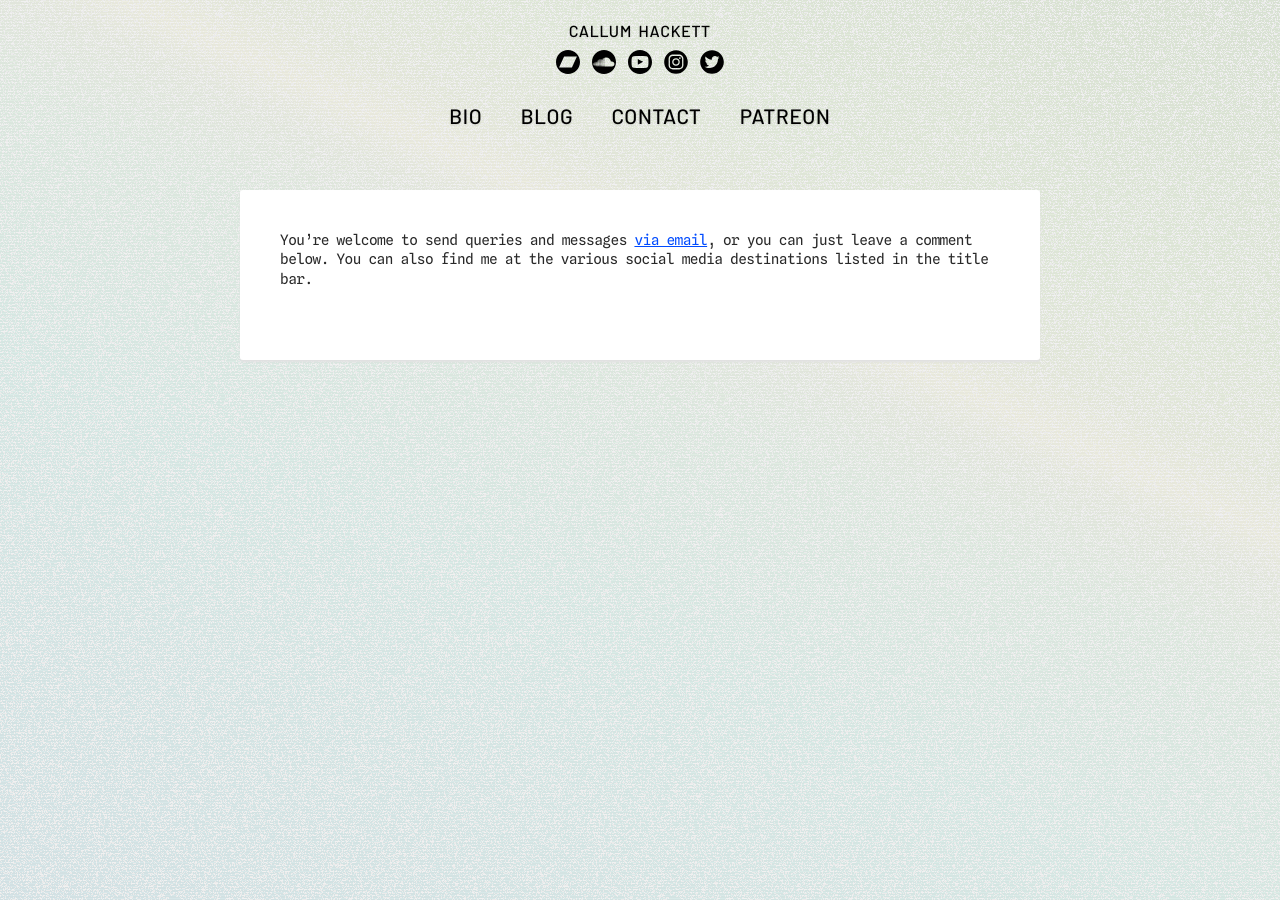
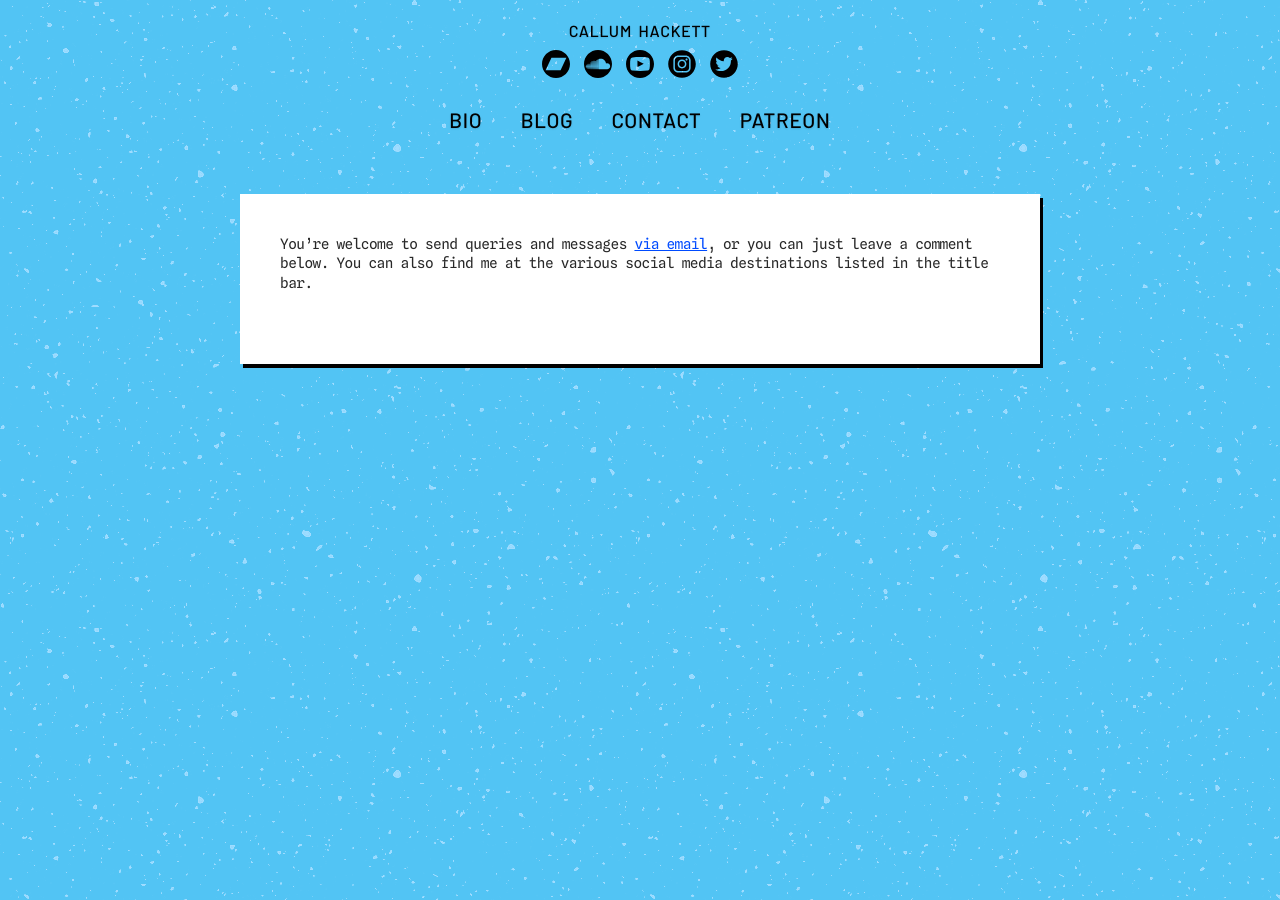
Before and after one commit to callumhackett/callumhackett.github.io, a Jekyll site: the page built from contact.md, in a window 1280 px wide. Built offline with Jekyll 4.4.1, drawn with Linux system fonts in a browser that asks for light colours; comment, search, counter and statistics services are not loaded.

Commit message:
added new background and colours

```diff
--- a/assets/css/core.css
+++ b/assets/css/core.css
@@ -28,19 +28,7 @@
 /* Containers */
 html {
     background-image:
-        repeating-linear-gradient(rgba(0,0,0,0.05) 0,transparent 1px,transparent 2px,rgba(0,0,0,0.05) 3px),
-        url('/assets/images/core/noise.png'),
-        linear-gradient(
-            25deg,
-            rgb(215, 230, 233) 0%,
-            rgb(219, 236, 232) 37%,
-            rgb(225, 236, 227) 54%,
-            rgb(231, 235, 225) 61%,
-            rgb(238, 238, 226) 64%,
-            rgb(231, 235, 222) 68%,
-            rgb(227, 235, 220) 76%,
-            rgb(221, 230, 215) 100%
-        );
+    url('/assets/images/core/speckle.png');
         background-attachment: fixed; /* this stops the colour gradient from repeating */
 }
 body {
--- a/assets/css/index.css
+++ b/assets/css/index.css
@@ -47,6 +47,7 @@
     background: var(--body-background);
     border-radius: var(--border-radius);
     box-sizing: border-box;
+    border: 1px solid #000;
 }
 .index h2 {
     font-size: var(--title-large-size);
--- a/assets/css/variables.css
+++ b/assets/css/variables.css
@@ -8,11 +8,11 @@
     --body-color: #282828;
     --link-color: rgb(0, 75, 255);
     --studio-color: rgb(0, 85, 165);
-    --neutral-shadow-shape: 0px 0px 3px 1px;
-    --top-shadow-shape: 0px -2px 2px;
-    --bottom-shadow-shape: 0px 2px 2px;
-    --shadow-light: rgb(225, 225, 225);
-    --shadow-dark: rgb(200, 200, 200);
+    --neutral-shadow-shape: 3px 4px 0px 0px;
+    --top-shadow-shape: 3px 4px 0px 0px;
+    --bottom-shadow-shape: 3px 4px 0px 0px;
+    --shadow-light: rgb(0, 0, 0);
+    --shadow-dark: rgb(0, 0, 0);
     /* Sizes */
     --title-small-size: 1em;
     --title-large-size: 1.3em;
@@ -20,7 +20,7 @@
     --body-font-size: 0.9em;
     --body-line-height: 1.35em;
     --body-img-width: 30%;
-    --social-icon-size: 24px;
+    --social-icon-size: 28px;
     --grid-cell-height: 225px;
     --grid-cell-width: 400px;
     --grid-gap-size: 48px;
@@ -31,5 +31,5 @@
     --mobile-content-width: 90%;
     --mobile-vertical-spacing: 4vh;
     /* Shapes */
-    --border-radius: 3px;
+    --border-radius: 0px;
 }
```
Also changed, not shown: assets/images/core/speckle.png (added).
